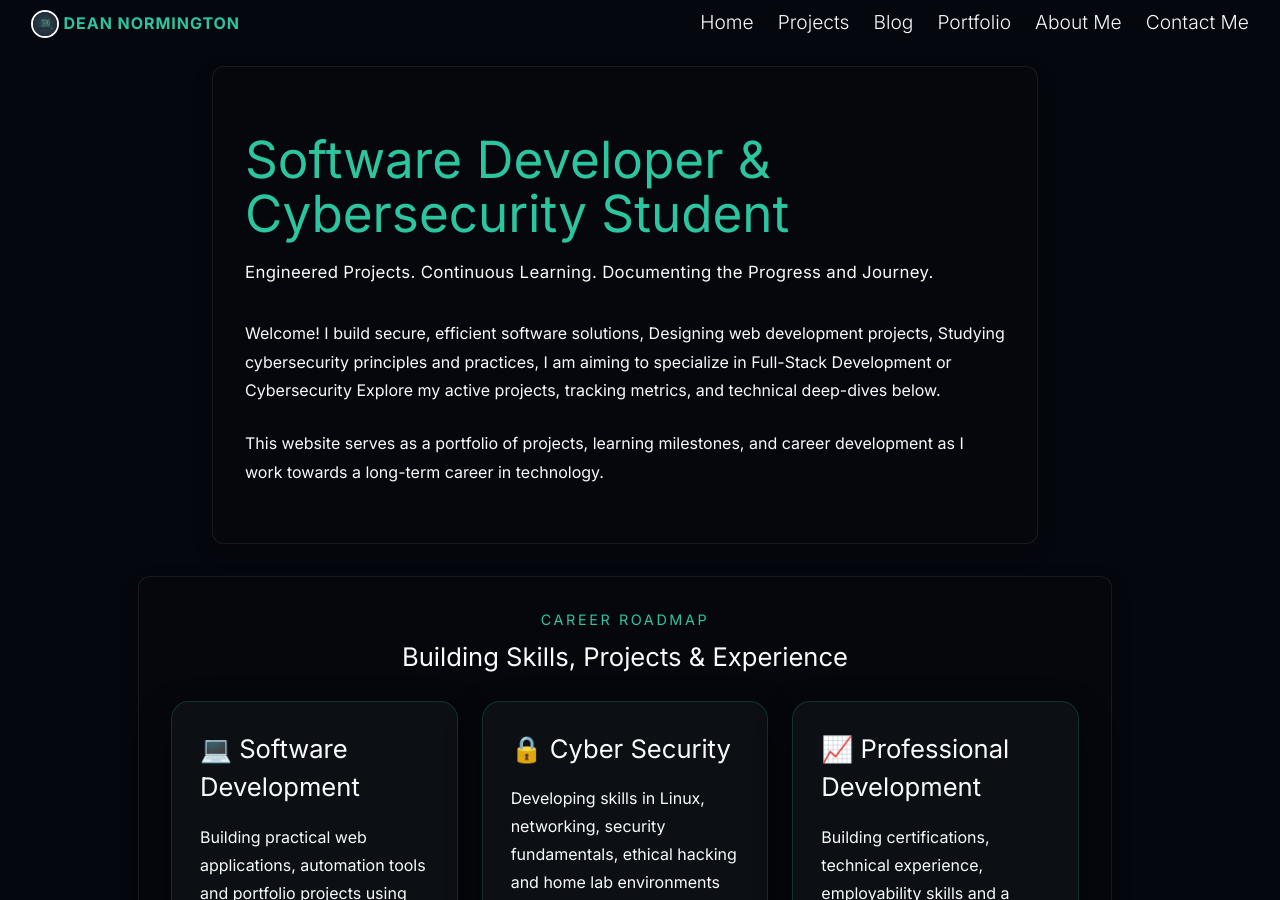
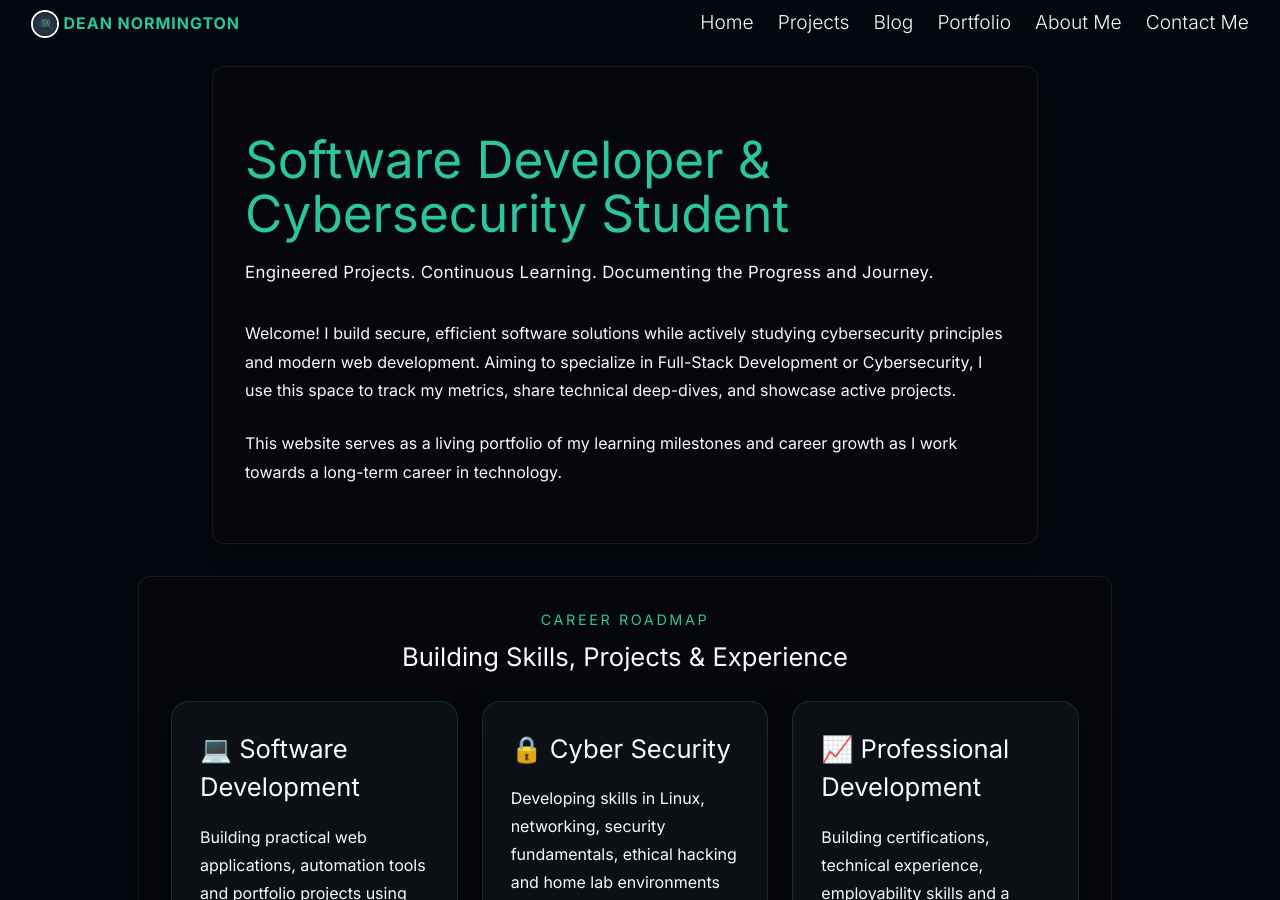
Before and after one commit to dean-js/dnormingtonlaw.uk, a Jekyll site: the page built from index.html, in a window 1280 px wide and 900 px high. Built offline with Jekyll 4.4.1, drawn with Linux system fonts in a browser that asks for light colours; the list of posts is cut into pages by our own code.

Commit message:
changed hero

```diff
--- a/index.html
+++ b/index.html
@@ -15,12 +15,12 @@ description: "Dean Normington shares a law-to-computing story, portfolio highlig
         </p>
 
         <p class="hero-bio">
-            Welcome! I build secure, efficient software solutions, Designing web development projects, Studying cybersecurity principles and practices, I am aiming to specialize in Full-Stack Development or Cybersecurity
-            Explore my active projects, tracking metrics, and technical deep-dives below.
+            Welcome! I build secure, efficient software solutions while actively studying cybersecurity principles and modern web development.
+            Aiming to specialize in Full-Stack Development or Cybersecurity, I use this space to track my metrics, share technical deep-dives, and showcase active projects.
         </p>
 
         <p class="hero-bio">
-            This website serves as a portfolio of projects, learning milestones, and career development as I work towards a long-term career in technology.
+            This website serves as a living portfolio of my learning milestones and career growth as I work towards a long-term career in technology.
         </p>
 
 
```
